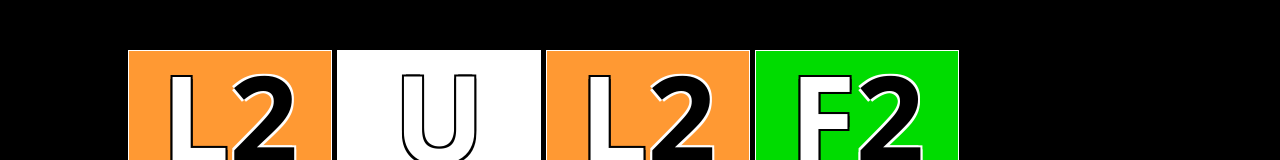
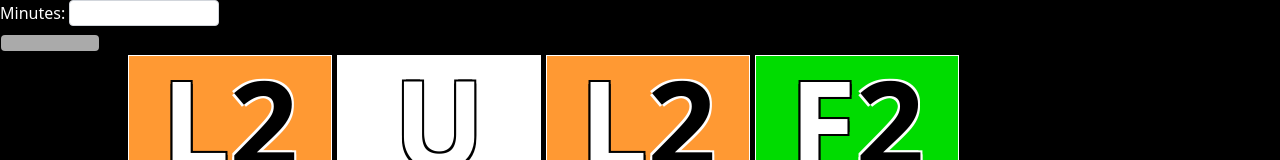
Before and after one commit to nick-ng/bld, a SvelteKit app: page /big-scramble in a window 1280 px wide. Shown: the top 160 px of the page. Built offline with nearby package versions, Linux system fonts and the light colour scheme.

Commit message:
feat: add custom timer to big scramble page

```diff
--- a/src/routes/big-scramble/+page.svelte
+++ b/src/routes/big-scramble/+page.svelte
@@ -2,6 +2,7 @@
 	import { onMount } from "svelte";
 	import { page } from "$app/stores";
 	import ClockHand from "$lib/components/clock-hand.svelte";
+	import Timer from "./timer.svelte";
 
 	const scrambleToMoves = (
 		scramble: string
@@ -76,6 +77,9 @@
 </svelte:head>
 
 <div class="big-scramble-root">
+	<div class="timer">
+		<Timer />
+	</div>
 	<div class="scramble">
 		{#each scrambleToMoves(scramble) as scrambleMove}
 			<div
@@ -133,6 +137,7 @@
 		flex-direction: column;
 		align-items: center;
 		gap: 5px;
+		position: relative;
 	}
 
 	.clock {
--- /dev/null
+++ b/src/routes/big-scramble/timer.svelte
@@ -0,0 +1,87 @@
+<script lang="ts">
+	let timerStartMs = 0;
+	let timerEndMs = 0;
+	let intervalId: ReturnType<typeof setInterval> | null = null;
+	let minutes = "";
+	let barHeightPercent = 0;
+</script>
+
+<div class="timer">
+	<form
+		class="text-white"
+		on:submit={(event) => {
+			event.preventDefault();
+
+			if (typeof intervalId === "number") {
+				clearInterval(intervalId);
+				intervalId = null;
+			}
+
+			const timerDuration = parseFloat(minutes) * 60 * 1000;
+			timerStartMs = Date.now();
+			timerEndMs = timerStartMs + timerDuration;
+			barHeightPercent = 0;
+
+			intervalId = setInterval(() => {
+				const now = Date.now();
+				const elapsed = now - timerStartMs;
+				barHeightPercent = 100 * (elapsed / timerDuration);
+
+				if (now >= timerEndMs && typeof intervalId === "number") {
+					clearInterval(intervalId);
+					intervalId = null;
+				}
+			}, timerDuration / 1900);
+		}}
+	>
+		<label
+			>Minutes: <input type="number" min="0" max="99999" step="0.001" bind:value={minutes} /></label
+		>
+	</form>
+	<div
+		class="timer_bar_outer mt-2 border {typeof intervalId === 'number'
+			? 'border-gray-500'
+			: 'border-black'}"
+	>
+		<button
+			type="button"
+			class="timer_bar_inner border-none {typeof intervalId !== 'number' ? 'timer_animation' : ''}"
+			style={`height: ${barHeightPercent}%;`}
+			on:click={() => {
+				intervalId = null;
+			}}
+		></button>
+	</div>
+</div>
+
+<style>
+	.timer {
+		position: absolute;
+		left: 0;
+		top: 0;
+	}
+
+	.timer_bar_outer {
+		height: 80vh;
+		width: 100px;
+	}
+
+	.timer_bar_inner {
+		width: 100%;
+		background-color: #aaa;
+	}
+
+	.timer_animation {
+		animation: 5s linear 0s infinite pulse;
+	}
+
+	@keyframes pulse {
+		0%,
+		100% {
+			background-color: #aaa;
+		}
+		50% {
+			background-color: #b00;
+		}
+	}
+</style>
```
